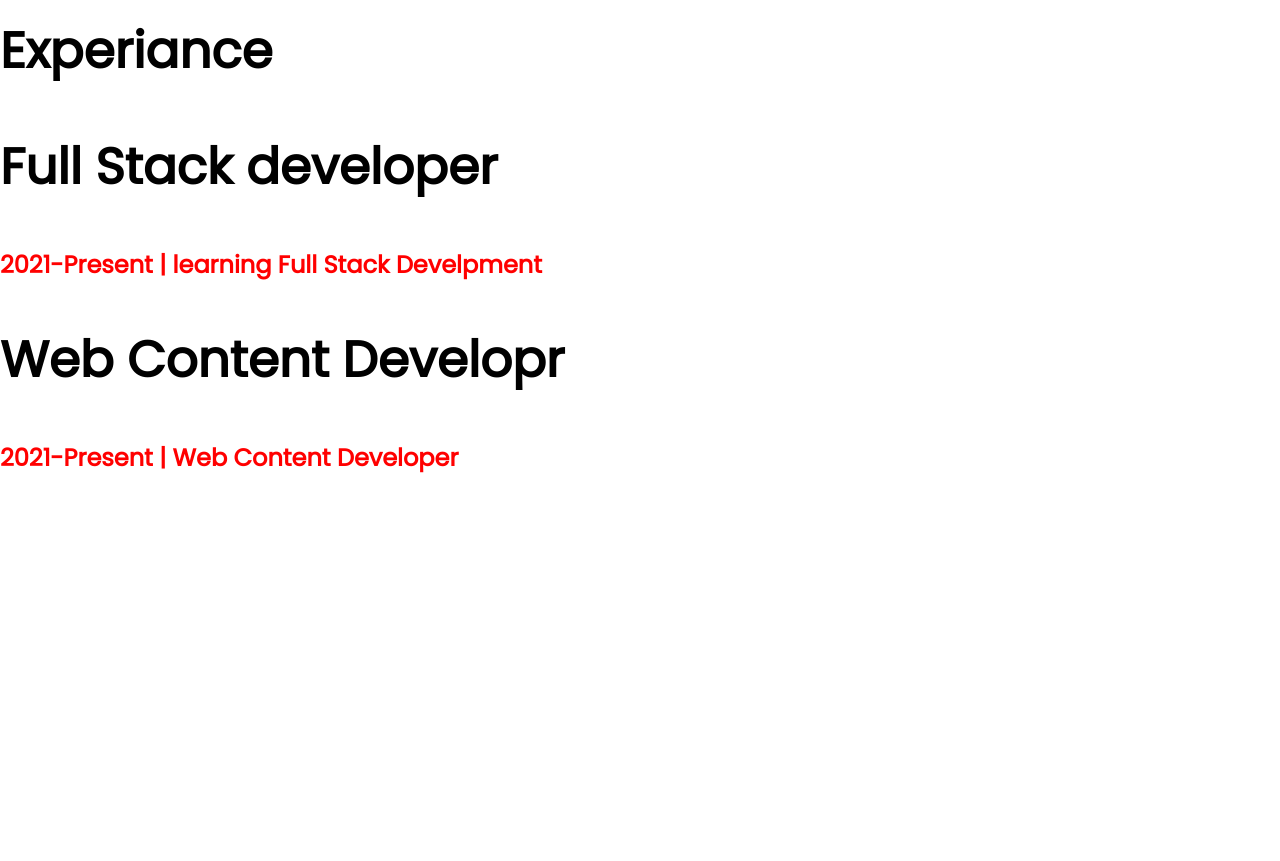
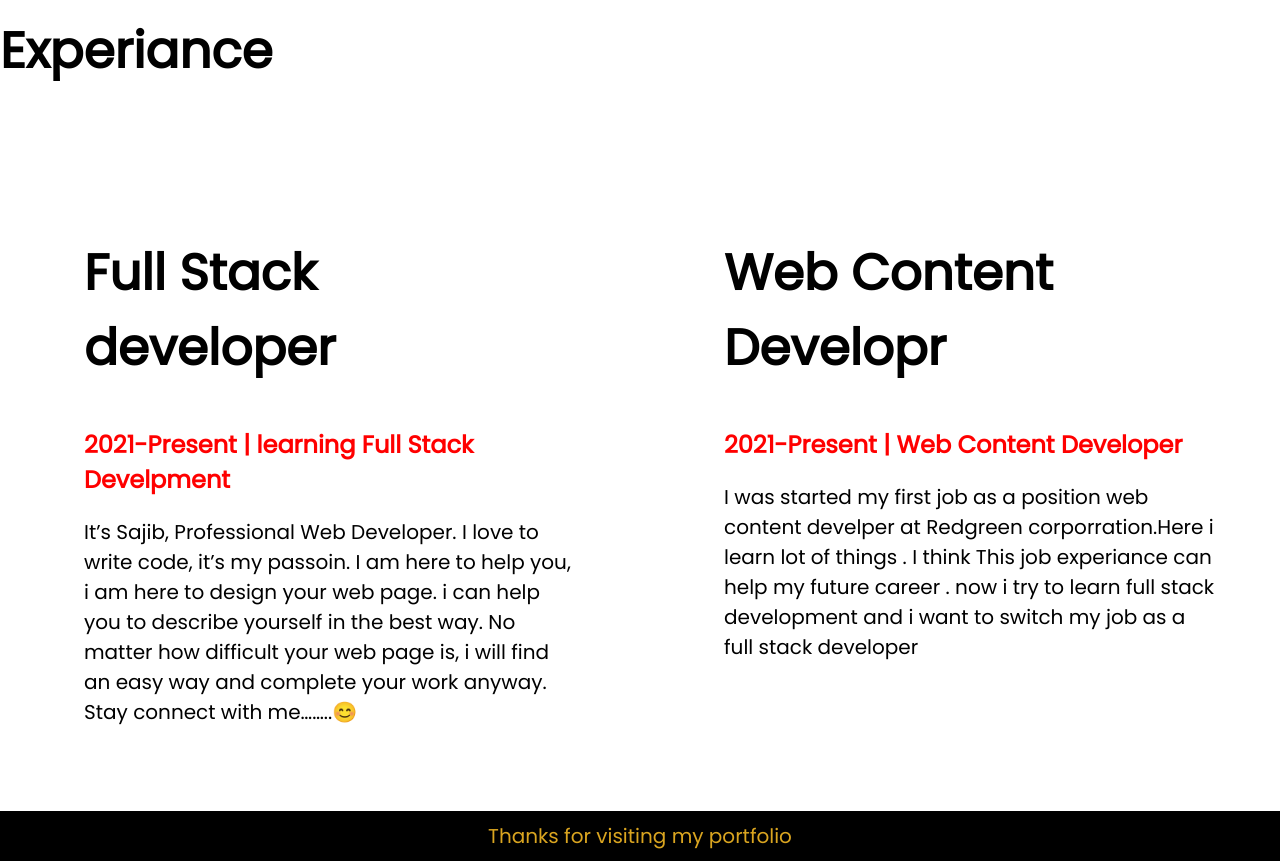
Before and after one commit to sajib359/developer-portfolio, a plain HTML site: page index.html in a window 1280 px wide. Shown: the part 1200-2061 px from the top of the page. Before the commit the page ends 1694 px from the top, so only its background shows below. Drawn offline with Linux system fonts and the light colour scheme.

Commit message:
add footer

```diff
--- a/index.html
+++ b/index.html
@@ -37,15 +37,20 @@
     </section>
     <section>
         <h1>Experiance</h1>
-        <div>
-            <h1>Full Stack developer</h1>
-            <h2><span>2021-Present | learning Full Stack Develpment</span></h2>
-            <p></p>
-        </div>
-        <div>
-            <h1>Web Content Developr</h1>
-            <h2><span>2021-Present | Web Content Developer</span></h2>
+        <div class="exp-last">
+            <div class="div-width">
+                <h1>Full Stack developer</h1>
+                <h2><span>2021-Present | learning Full Stack Develpment</span></h2>
+                <p>It’s Sajib, Professional Web Developer. I love to write code, it’s my passoin. I am here to help you, i am here to design your web page. i can help you to describe yourself in the best way.
+                 No matter how difficult your web page is, i will find an easy way and complete your work anyway. Stay connect with me……..😊</p>
+            </div>
+            <div class="div-width">
+                <h1>Web Content Developr</h1>
+                <h2><span>2021-Present | Web Content Developer</span></h2>
+                <p>I was started my first job as a position web content develper at Redgreen corporration.Here i learn lot of things . I think This job experiance can help my future career . now i try to learn full stack development and i want to switch my job as a full stack developer </p>
+            </div>
         </div>
     </section>
+    <footer>Thanks for visiting my portfolio</footer>
 </body>
 </html>
--- a/style.css
+++ b/style.css
@@ -40,3 +40,13 @@ a{
 p{
     font-size: 20px;
 }
+.exp-last{
+    display: flex;
+}
+footer{
+    color: goldenrod;
+    text-align: center;
+    font-size: 20px;
+    background-color: black;
+    padding: 10px;
+}
```
